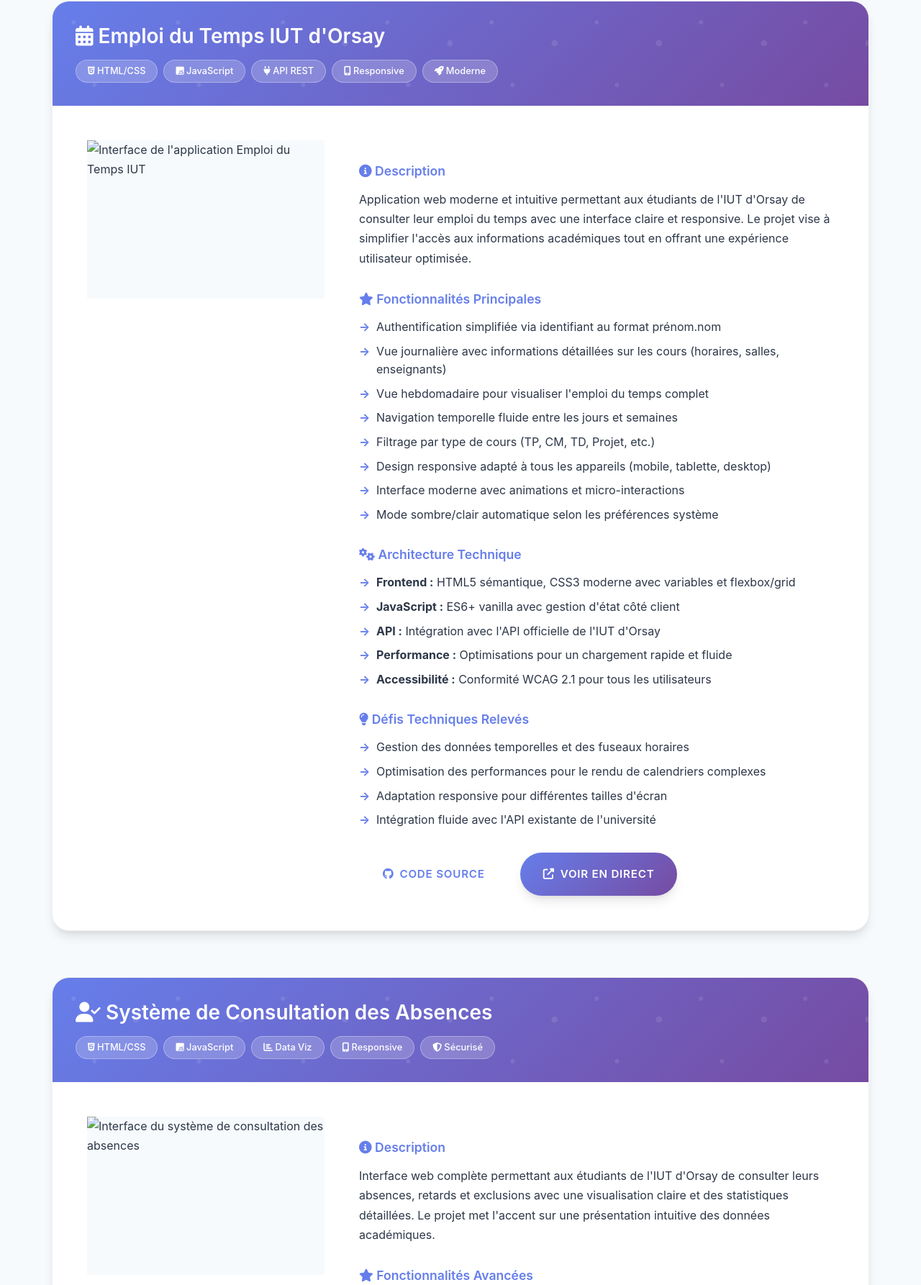
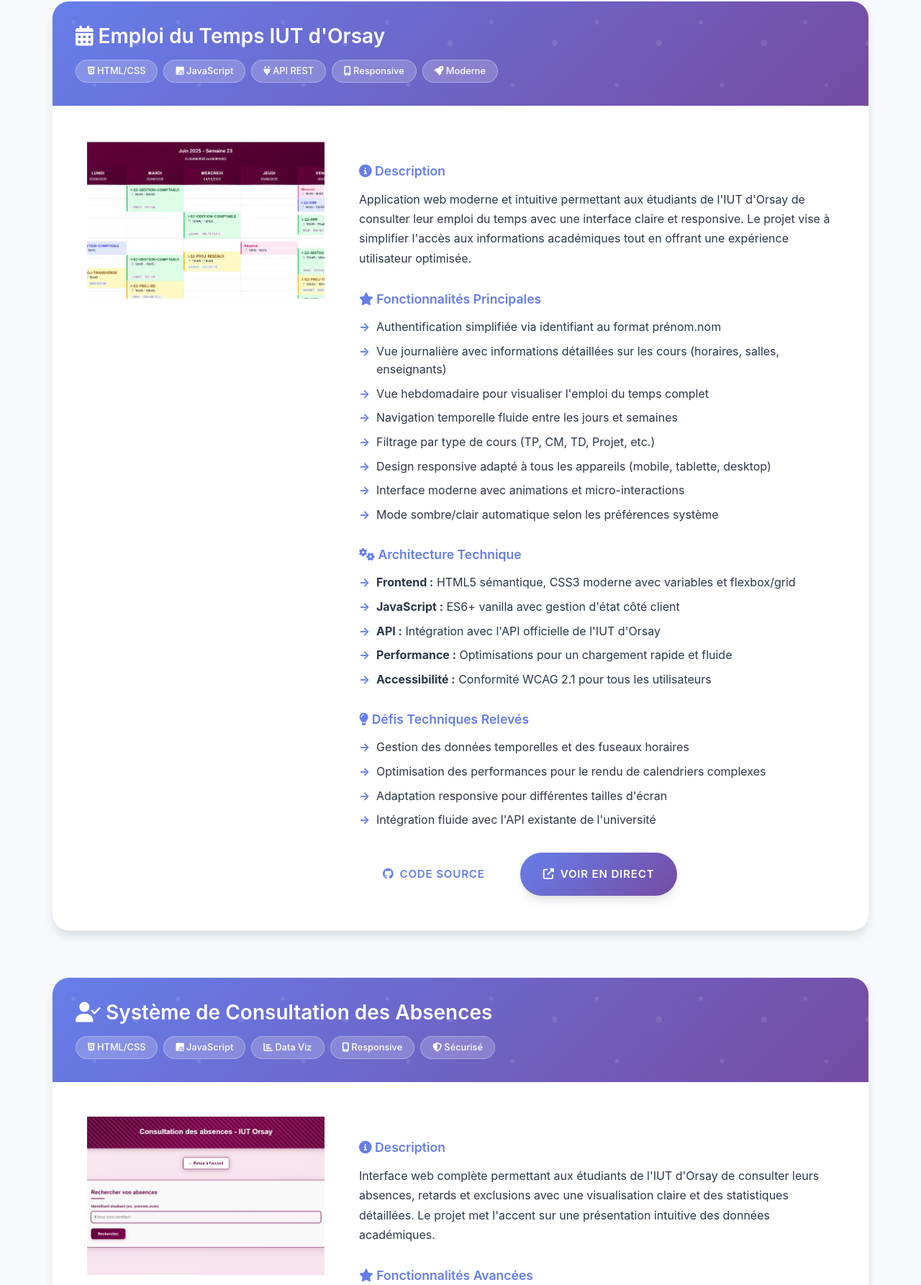
Before and after one commit to Arthur-91140/Portfolio, a plain HTML site: page projects.html in a window 1280 px wide. Shown: the part 464-2250 px from the top of the page at 72% size. Drawn offline with Linux system fonts and the light colour scheme.

Commit message:
Add new images for projects: replace PNG references with newly added images for "Emploi du Temps" and "Absences".

```diff
--- a/projects.html
+++ b/projects.html
@@ -53,7 +53,7 @@
                     </div>
                     <div class="project-content">
                         <div class="project-image">
-                            <img src="img/emploi-temps.jpg" alt="Interface de l'application Emploi du Temps IUT" loading="lazy">
+                            <img src="img/emploi-temps.png" alt="Interface de l'application Emploi du Temps IUT" loading="lazy">
                         </div>
                         <div class="project-description">
                             <h4><i class="fas fa-info-circle"></i> Description</h4>
@@ -116,7 +116,7 @@
                     </div>
                     <div class="project-content">
                         <div class="project-image">
-                            <img src="img/absences.jpg" alt="Interface du système de consultation des absences" loading="lazy">
+                            <img src="img/absences.png" alt="Interface du système de consultation des absences" loading="lazy">
                         </div>
                         <div class="project-description">
                             <h4><i class="fas fa-info-circle"></i> Description</h4>
```
Also changed, not shown: img/absences.png (added), img/emploi-temps.png (added).
